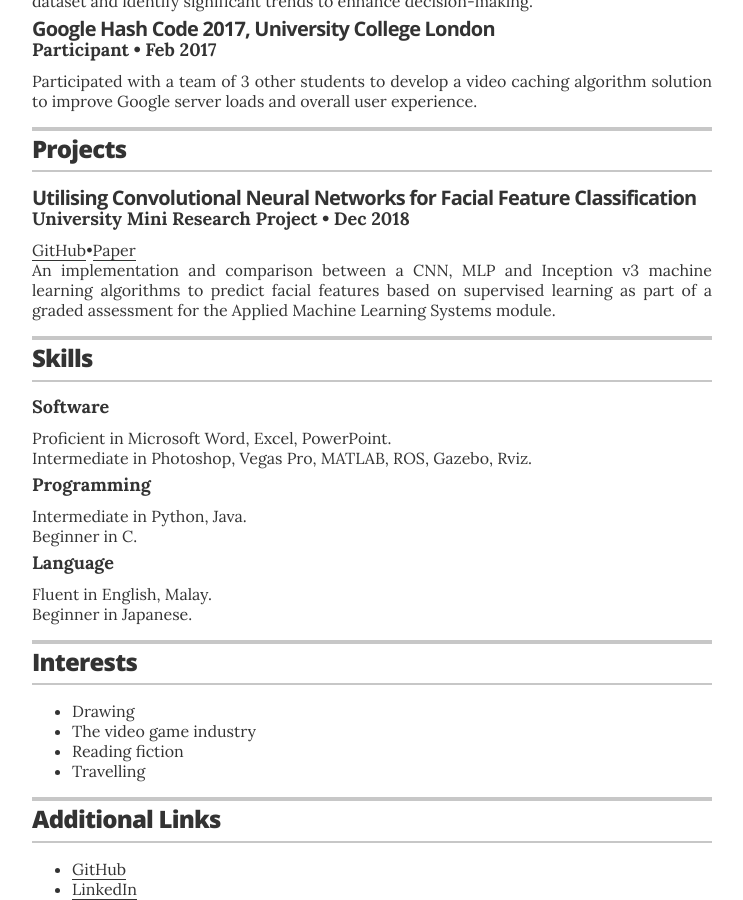
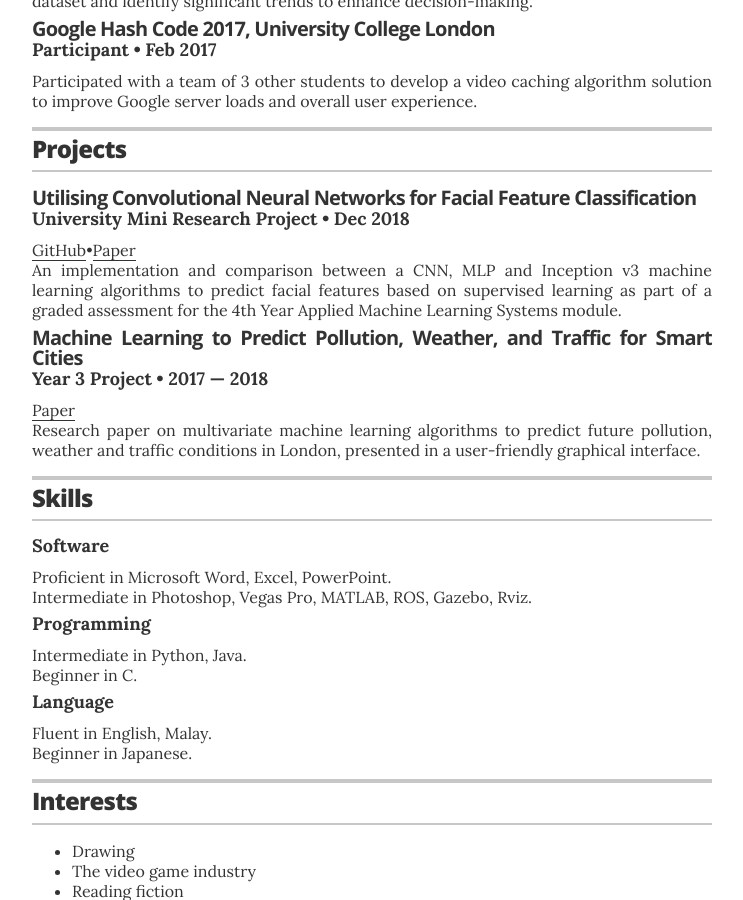
Before and after one commit to hasifuzir/hasifuzir.github.io, a Jekyll site: the page built from index.html, in a window 1280 px wide and 900 px high, scrolled down 1834 px. Shown: the whole window, without its empty margins (268-1011 px from the left). Built offline with Jekyll 4.4.1, drawn with Linux system fonts in a browser that asks for light colours.

Commit message:
Added year 3 Project

```diff
--- a/_data/projects.yml
+++ b/_data/projects.yml
@@ -1,9 +1,13 @@
 # Projects
 # uncomment the urls if you wish to display them, and add your own URL
 
-# jazznotes.io
 - project: Utilising Convolutional Neural Networks for Facial Feature Classification
   role: University Mini Research Project
   duration: Dec 2018
   #url: "https://github.com/hasifuzir/AMLSassignment_15000514"
-  description: <a href="https://github.com/hasifuzir/AMLSassignment_15000514">GitHub</a>&bull;<a href="../pdf/Utilising CNNs for Facial Feature Classification.pdf">Paper</a><br>An implementation and comparison between a CNN, MLP and Inception v3 machine learning algorithms to predict facial features based on supervised learning as part of a graded assessment for the Applied Machine Learning Systems module.
+  description: <a href="https://github.com/hasifuzir/AMLSassignment_15000514">GitHub</a>&bull;<a href="../pdf/Utilising CNNs for Facial Feature Classification.pdf">Paper</a><br>An implementation and comparison between a CNN, MLP and Inception v3 machine learning algorithms to predict facial features based on supervised learning as part of a graded assessment for the 4th Year Applied Machine Learning Systems module.
+
+- project: Machine Learning to Predict Pollution, Weather, and Traffic for Smart Cities
+  role: Year 3 Project
+  duration: 2017 &mdash; 2018
+  description: <a href="../pdf/Year 3 Paper.pdf">Paper</a><br>Research paper on multivariate machine learning algorithms to predict future pollution, weather and traffic conditions in London, presented in a user-friendly graphical interface.
```
Also changed, not shown: 1 other file.
